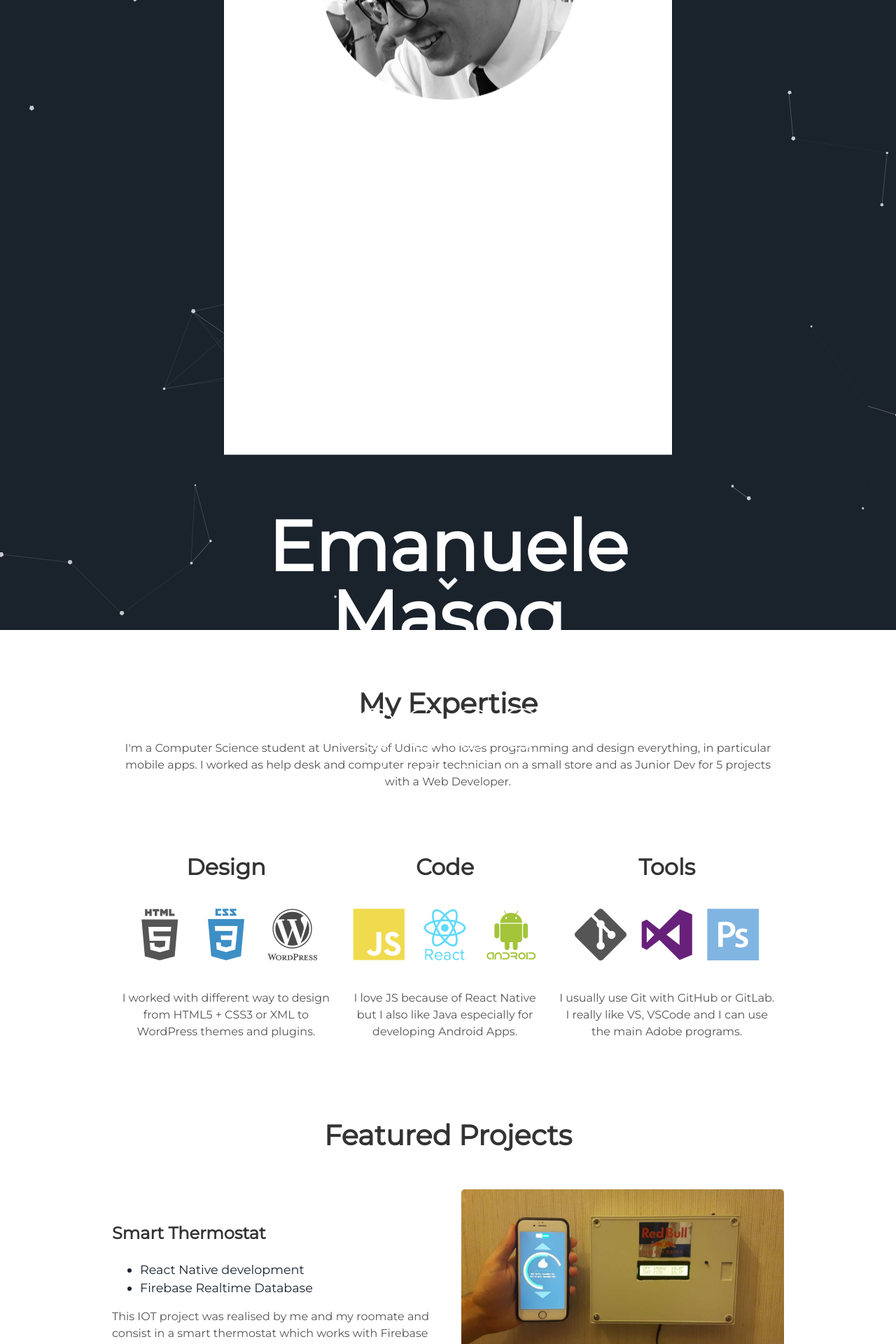
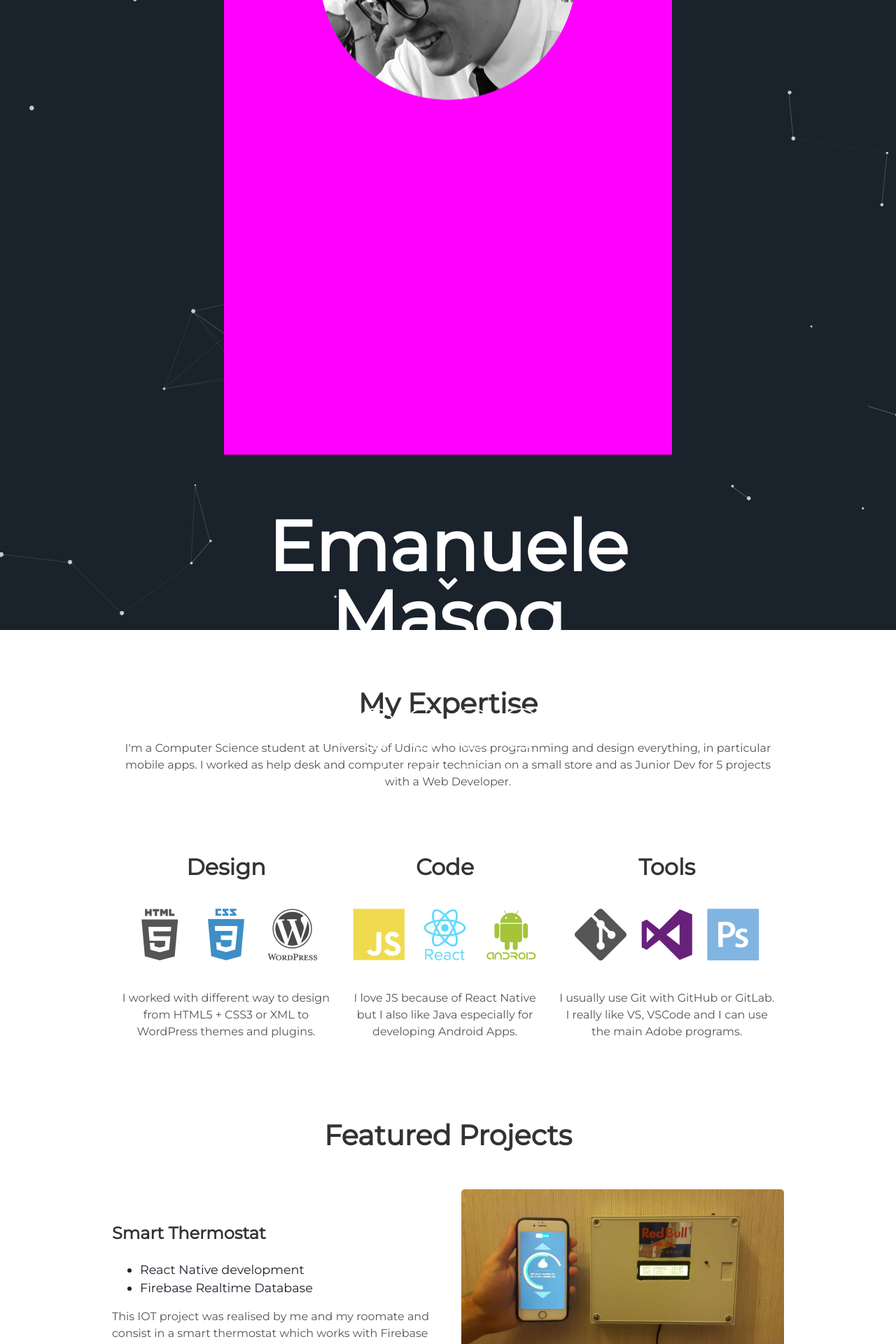
Before and after one commit to ClarkStoro/clarkstoro.github.io, a Jekyll site: the page built from index.html, in a window 1280 px wide. Shown: the top 1920 px of the page at 70% size. Built offline with Jekyll 4.4.1, drawn with Linux system fonts in a browser that asks for light colours.

Commit message:
Update header.html

```diff
--- a/_includes/header.html
+++ b/_includes/header.html
@@ -1,7 +1,7 @@
 <div id="particles-js">
   <div class="header">
 
-      <div style="padding-bottom: 500px; background-color: #ffffff;">
+      <div style="padding-bottom: 500px; background-color: #ff00ff;">
       <img alt="ema" class="photo" src="{{ "/assets/img/EmanueleMaso.png"}}" />
     </div>
 
```
